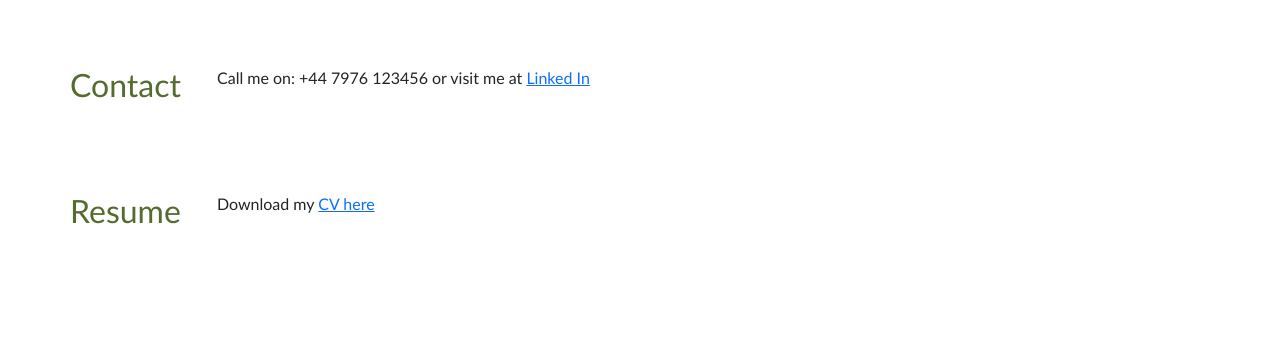
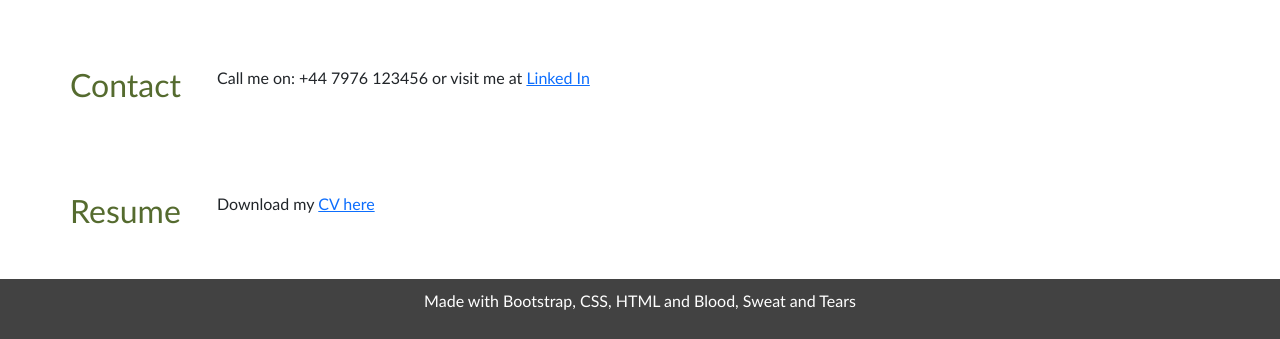
Before and after one commit to mandyjmiller/Bootstrap-Portfolio, a plain HTML site: page index.html in a window 1280 px wide. Shown: the part 662-1001 px from the top of the page. Before the commit the page ends 941 px from the top, so only its background shows below. Drawn offline with nearby package versions, Linux system fonts and the light colour scheme.

Commit message:
Nav resizing fixed. Added footer. Still need to bring in portfolio section. Will create new brancg in next commit / push

```diff
--- a/css/index.css
+++ b/css/index.css
@@ -69,6 +69,14 @@ p {
   max-width: 700px;
   color: green;
   text-align: center;
+
+}
+
+.jumboSubtitle {
+  color: green;
+  background-color: aquamarine;
+  text-align: right bottom;
+
 
 }
 
@@ -171,16 +179,18 @@ p {
   height: 500px;
 }
 
-/* Footer form */
-form {
-  width: 500px;
-  margin: 35px auto;
-  padding: 45px;
-  border: 1px solid #F2F2F2;
-  -webkit-box-shadow: 0 1px 4px rgba(0, 0, 0, 0.3), 0 0 40px rgba(0, 0, 0, 0.1) inset;
-  -moz-box-shadow: 0 1px 4px rgba(0, 0, 0, 0.3), 0 0 40px rgba(0, 0, 0, 0.1) inset;
-  box-shadow: 0 1px 4px rgba(0, 0, 0, 0.1), 0 0 40px rgba(0, 0, 0, 0.1);
-  background-color: white;
+/*Custom Footer */
+.customFooter {
+  width: 100%;
+  height: 60px;
+  padding: 10px;
+  background: url("../images/transparency.png");
+  background-color: transparent;
+  background-size: cover;
+  color: white;
+  text-align: center;
+  justify-content: center;
+
 }
 
 /* STYLES FOR TEMPLATE PLEASE DO NOT TOUCH*/
--- a/index.html
+++ b/index.html
@@ -19,15 +19,17 @@
   <nav class="navbar navbar-expand-lg bg-success customNav">
     <div class="container-fluid">
     <div class="navbar-title"><h1 class="display-5 fw-bold">Mandy Miller</h1>
+        <!--- I NEED TO MAKE THIS FLOAT-->
+        <!-- <img src="images/profile_photo.jpg"> -->
     </div>
 
-        <div class="collapse navbar-collapse" id="navbarSupportedContent">
+    <!-- <div class="collapse navbar-collapse" id="navbarSupportedContent"> -->
         <ul class="navbar-nav me-auto mb-2 mb-lg-0">
         <li class="nav-item">
             <a class="nav-link active" aria-current="page" href="#aboutme">About Me</a>
         </li>
         <li class="nav-item">
-                <a class="nav-link" href="#contact">Contact Me</Meta></a>
+            <a class="nav-link" href="#contact">Contact Me</a>
         </li>
         <li class="nav-item dropdown">
             <a class="nav-link dropdown-toggle" href="#work" role="button" data-bs-toggle="dropdown" aria-expanded="false">
@@ -40,8 +42,7 @@
             </ul>
         </li>
         </ul>
-        </div>
-        </div>
+    <!-- </div> -->
 </nav>
   <!-- End navigation bar -->
 
@@ -150,5 +151,13 @@
 
         </div>
       </div>
+
+
+    <!-- Footer -->
+    <div class="customFooter">
+            <p>Made with Bootstrap, CSS, HTML and Blood, Sweat and Tears</p>
+    </div>
+    <!-- End footer -->
+      </div>
     </body>
     </html>
```
Also changed, not shown: images/emailBG.jpg (deleted), images/rockOn.jpg (deleted), images/rockOn_dark.jpg (deleted), images/show1.jpg (deleted), images/show2.jpg (deleted), images/show3.jpg (deleted). Lines whose indentation alone changed are shown as unchanged.
